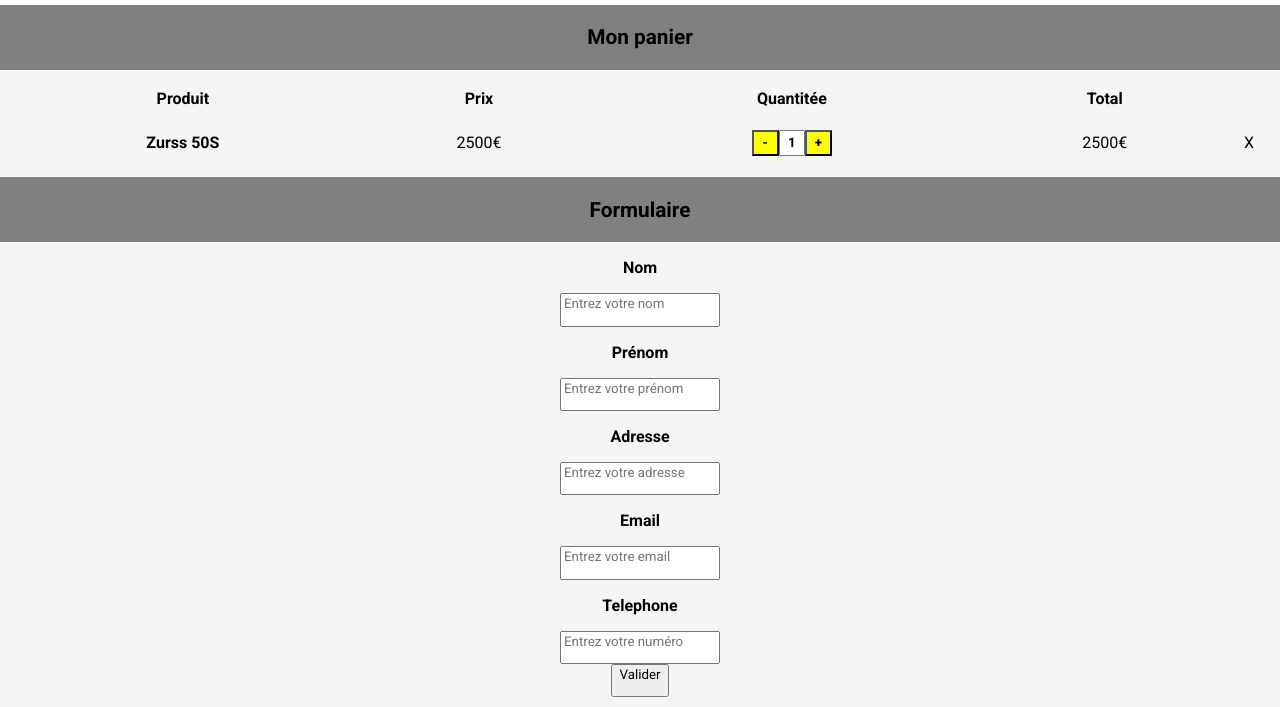
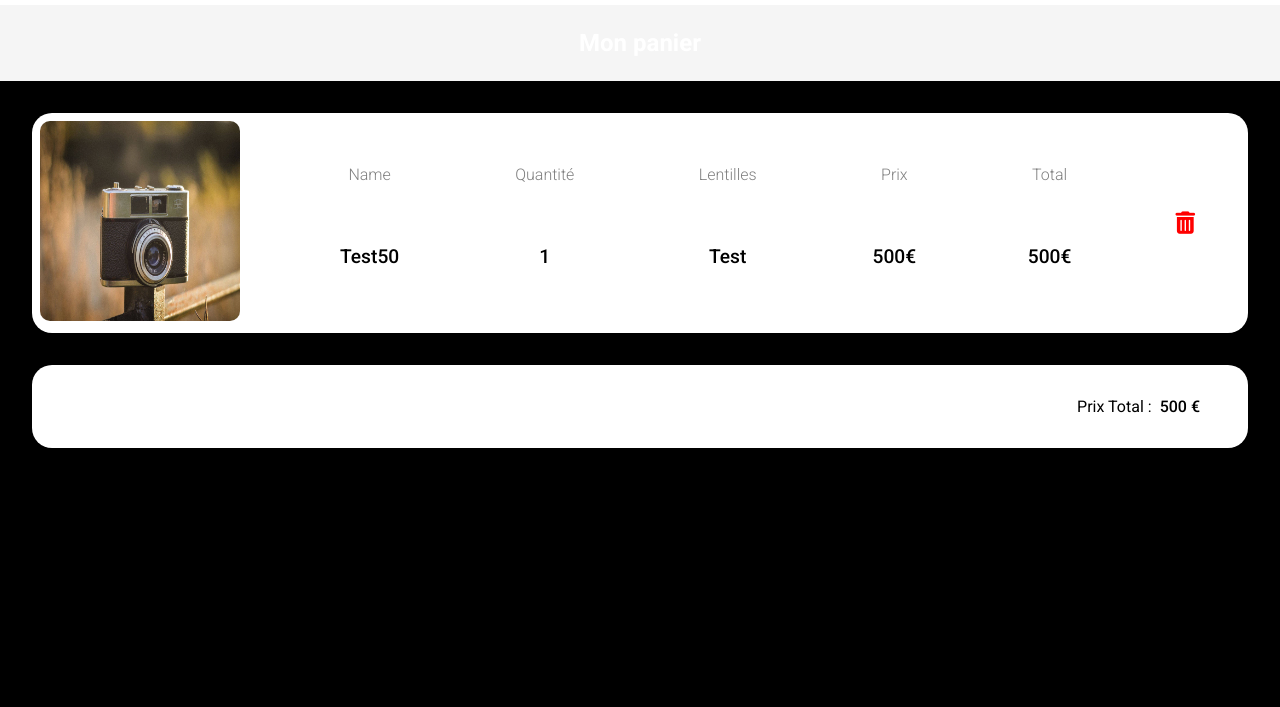
Before and after one commit to Soso-C/Projet-5_Orinoco, a plain HTML site: page Front-end/cart.html in a window 1280 px wide. Shown: the part 93-800 px from the top of the page. Drawn offline with Linux system fonts and the light colour scheme; a web font is replaced by a local one.

Commit message:
refonte cart html + add lense to addtoCart

```diff
--- a/Front-end/cart.html
+++ b/Front-end/cart.html
@@ -21,62 +21,37 @@
     <!-- Fin header -->
     <main class="main_cart">
         <div class="bloc_cart">
-            <p class="cart_title">Mon panier</p>
-            <table>
-                <thead>
-                    <tr>
-                        <th>Produit</th>
-                        <th>Prix</th>
-                        <th>Quantitée</th>
-                        <th>Total</th>
-                        <th></th>
-                    </tr>
-                </thead>
-                <tbody>
-                    <tr>
-                        <td>
-                            <h4>Zurss 50S</h4>
-                            <!-- <img class="elt_cart_img" src="img/vcam_1.jpg" alt=""> -->
-                        </td>
-                        <td>2500€</td>
-                        <td>
-                            <form class="btn_i_d">
-                                <input id="decrease" type="button" value="-"/>
-                                <input id="result" type="text" value="1"/>
-                                <input id="increase" type="button" value="+"/>
-                            </form>
-                        </td>
-                        <td class="cart_total">2500€</td>
-                        <td>X</td>
-                    </tr>
-                </tbody>
-            </table>
-            <p class="cart_title">Formulaire</p>
-            <form action="" method="post">
-                <div class="form_elt">
-                    <label for="lname">Nom</label>
-                    <input type="text" id="lname" name="lname" placeholder="Entrez votre nom">
+            <h2>Mon panier</h2>
+            <div class="cart_elt_cont">
+                <div class="cart_img_title">
+                    <img class="img_cart_art" src="/Front-end/img/vcam_1.jpg" alt="">
                 </div>
-                <div class="form_elt">
-                    <label for="fname">Prénom</label>
-                    <input type="text" id="fname" name="fname" placeholder="Entrez votre prénom"/>
                 <div>
-                <div class="form_elt">
-                    <label for="adress">Adresse</label>
-                    <input type="text" id="adress" name="user_adress" placeholder="Entrez votre adresse" />
+                    <p>Name</p>
+                    <h6>Test50</h6>
+                </div>
                 <div>
-                <div class="form_elt">
-                    <label for="mail">Email</label>
-                    <input type="email" id="mail" name="user_mail" placeholder="Entrez votre email">
+                    <p>Quantité</p>
+                    <h6>1</h6>
                 </div>
-                <div class="form_elt">
-                    <label for="tel">Telephone</label>
-                    <input type="tel" id="tel" name="user_tel" placeholder="Entrez votre numéro"/>
                 <div>
-                <div class="btn_valider">
-                    <input type="submit" value="Valider"/>
+                    <p>Lentilles</p>
+                    <h6>Test</h6>
+                </div>
                 <div>
-            </form>
+                    <p>Prix</p>
+                    <h6>500€</h6>
+                </div>
+                <div>
+                    <p>Total</p>
+                    <h6>500€</h6>
+                </div>
+                <div class="cart_item_clear"><i class="fas fa-trash-alt"></i></div>
+           </div>
+           <div class="cart_total">
+               <p>Prix Total :</p>
+               <p class="p_total">500 €</p>
+           </div>
         </div>
     </main>
     <!-- Footer  -->
--- a/Front-end/css/style.css
+++ b/Front-end/css/style.css
@@ -363,53 +363,66 @@ select {
 }
 
 .bloc_cart {
-    background: whitesmoke;
     width: 100%;
-    height: 100%;
-    margin: auto auto;
 }
 
-.cart_title {
+.bloc_cart h2 {
+    color: white;
     text-align: center;
-    font-size: 1.3em;
-    background: gray;
+    margin: 0 auto;
+    background: whitesmoke;
     padding: 1em;
-    margin: 0;
-    font-weight: 600;
 }
 
-table {
-    width: 100%;
+.cart_elt_cont {
+    background-color: #ffffff;
+    border-radius: 20px;
+    width: 95%;
+    margin: 2em auto;
+    padding: 0.5em;
     text-align: center;
-    margin: auto;
-    padding-top: 1em;
-}
-
-thead th {
-    vertical-align: bottom;
-}
-
-/* td {
-    border: 1px solid #dee2e6;
-} */
-
-.elt_cart_img {
-    width: 200px;
-    border-radius: 5px;
-}
-
-.form_elt {
     display: flex;
-    flex-direction: column;
+    justify-content: space-between;
     align-items: center;
 }
 
-.form_elt label {
+.cart_elt_cont p {
     padding: 1em;
-    font-weight: 600;
+    color: grey;
+    font-weight: 300;
 }
 
-.form_elt input{
-    /* width: 50%; */
-    padding-bottom: 1em;
+.img_cart_art {
+    height: 200px;
+    width: 200px;
+    border-radius: 10px;
 }
+
+.cart_item_clear {
+    margin: auto 0;
+    padding-right: 2em;
+    cursor: pointer;
+    color: red;
+    font-size: 1.4em;
+}
+
+h6 {
+    font-size: 1.2em;
+    font-weight: 500;
+}
+
+.cart_total {
+    width: 95%;
+    background-color: white;
+    margin: 0 auto;
+    padding: 1em;
+    border-radius: 20px;
+    display: flex;
+    justify-content: flex-end;
+}
+
+.p_total {
+    padding-left: 0.5em;
+    padding-right: 2em ;
+    font-weight: 500;
+}
--- a/Front-end/javascript/cart.js
+++ b/Front-end/javascript/cart.js
@@ -1,22 +1,19 @@
 // Button + - Cart
 
-let btnIncr = document.getElementById('increase');
-let btnDecr = document.getElementById('decrease');
-let btnResult = document.getElementById('result').value;
+function increaseValue() {
+  let value = parseInt(document.getElementById('result').value);
+  value++;
+  if(value >= 20){
+      value = 20
+  }
+  document.getElementById('result').value = value;
+};
 
-
-btnIncr.addEventListener("click", () => {
-  btnResult++;
-  if(btnResult >= 20){
-    btnResult = 20;
+function decreaseValue() {
+  let value = parseInt(document.getElementById('result').value);
+  value--;
+  if(value < 1){
+      value = 1
   }
-  document.getElementById('result').value = btnResult;
-});
-
-btnDecr.addEventListener("click", () => {
-  btnResult--;
-  if(btnResult < 1){
-    btnResult = 1;
-  }
-  document.getElementById('result').value = btnResult;
-});
+  document.getElementById('result').value = value;
+};
```
Also changed, not shown: Front-end/javascript/article_id.js (+14 -9 lines).
